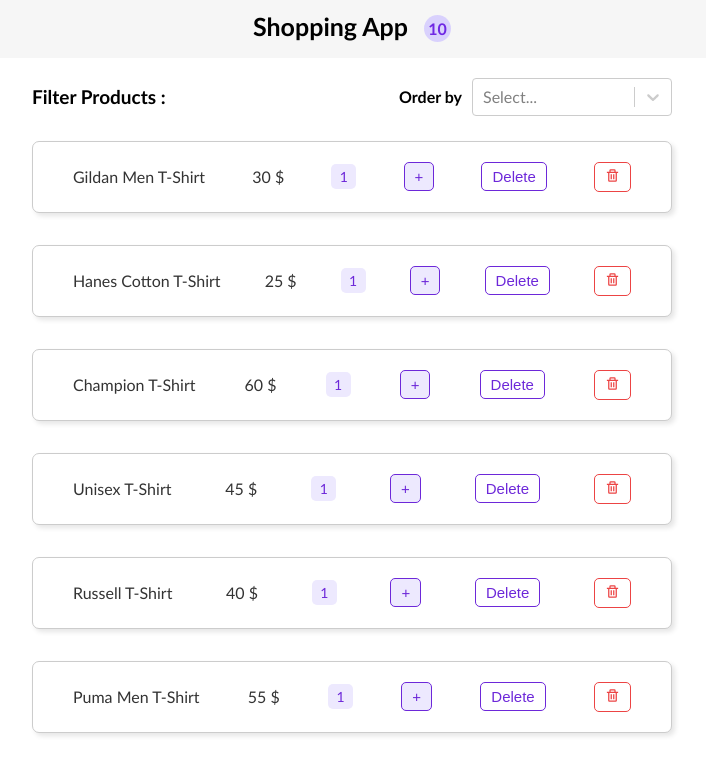
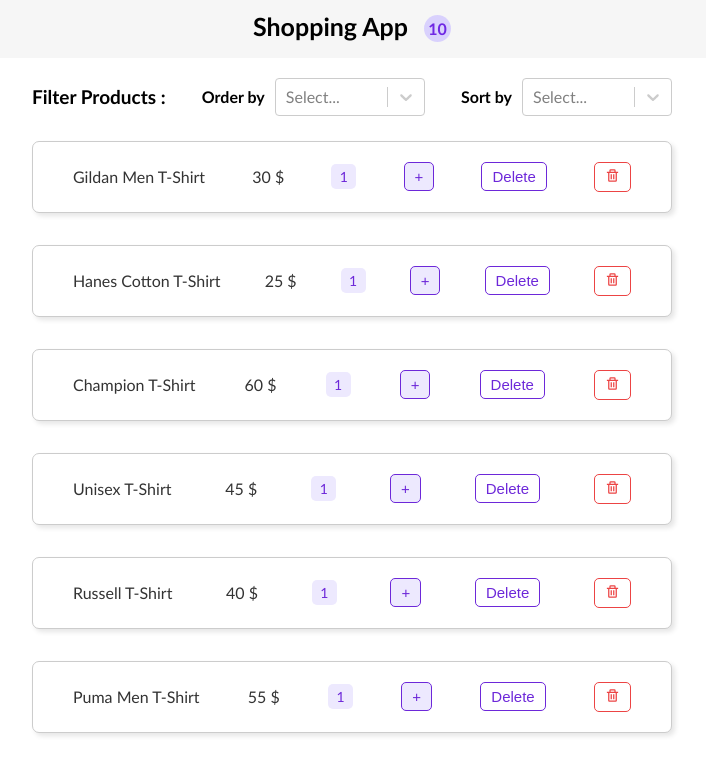
Before and after one commit to Am1rreza/Mini-Shopping-React-App, a React (Create React App) app: page / in a window 1280 px wide. Shown: the top 764 px of the page, without its empty margins (288-994 px from the left). Built offline with nearby package versions, Linux system fonts and the light colour scheme.

Commit message:
"sort" action added to reducer function

```diff
--- a/src/components/Filter/Filter.jsx
+++ b/src/components/Filter/Filter.jsx
@@ -6,6 +6,9 @@
 const Filter = () => {
   const dispatch = useProductsAction();
   const [value, setValue] = useState("");
+  const [sort, setSort] = useState("");
+
+  // options of the select tag
   const options = [
     { value: "", label: "ALL" },
     { value: "XS", label: "XS" },
@@ -15,10 +18,21 @@
     { value: "XL", label: "XL" },
     { value: "XXL", label: "XXL" },
   ];
+  const sortOptions = [
+    { value: "Highest", label: "Highest" },
+    { value: "Lowest", label: "Lowest" },
+  ];
 
+  // handlers
   const changeHandler = (selectedOption) => {
     setValue(selectedOption);
     dispatch({ type: "filter", selectedOption: selectedOption });
+    dispatch({ type: "sort", selectedOption: sort });
+  };
+
+  const sortHandler = (selectedOption) => {
+    setSort(selectedOption);
+    dispatch({ type: "sort", selectedOption: selectedOption });
   };
 
   return (
@@ -33,6 +47,15 @@
           className={styles.select}
         />
       </div>
+      <div className={styles.selectContainer}>
+        <span>Sort by</span>
+        <Select
+          value={sort}
+          onChange={sortHandler}
+          options={sortOptions}
+          className={styles.select}
+        />
+      </div>
     </div>
   );
 };
--- a/src/components/Filter/filter.module.css
+++ b/src/components/Filter/filter.module.css
@@ -12,7 +12,7 @@
 }
 
 .select {
-  width: 200px;
+  width: 150px;
 }
 
 .selectContainer {
--- a/src/components/Providers/ProductsProvider.js
+++ b/src/components/Providers/ProductsProvider.js
@@ -68,6 +68,35 @@
       }
     }
 
+    case "sort": {
+      const value = action.selectedOption.value;
+      const allProducts = [...state];
+
+      if (value === "Lowest") {
+        const sortedProducts = allProducts.sort((a, b) => {
+          if (a.price > b.price) {
+            return 1;
+          }
+          if (a.price < b.price) {
+            return -1;
+          }
+          return 0;
+        });
+        return sortedProducts;
+      } else {
+        const sortedProducts = allProducts.sort((a, b) => {
+          if (a.price < b.price) {
+            return 1;
+          }
+          if (a.price > b.price) {
+            return -1;
+          }
+          return 0;
+        });
+        return sortedProducts;
+      }
+    }
+
     default:
       return state;
   }
```
